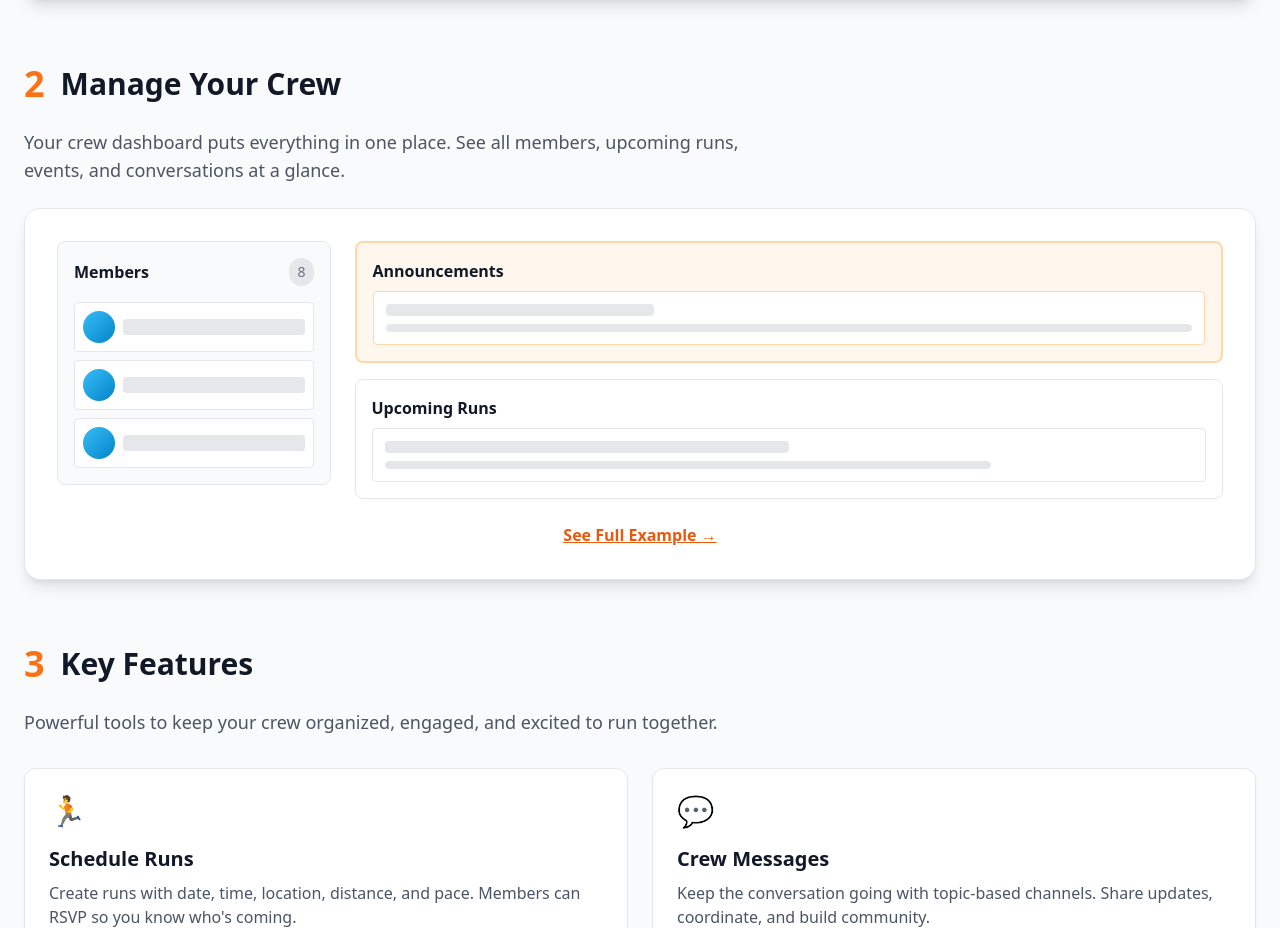
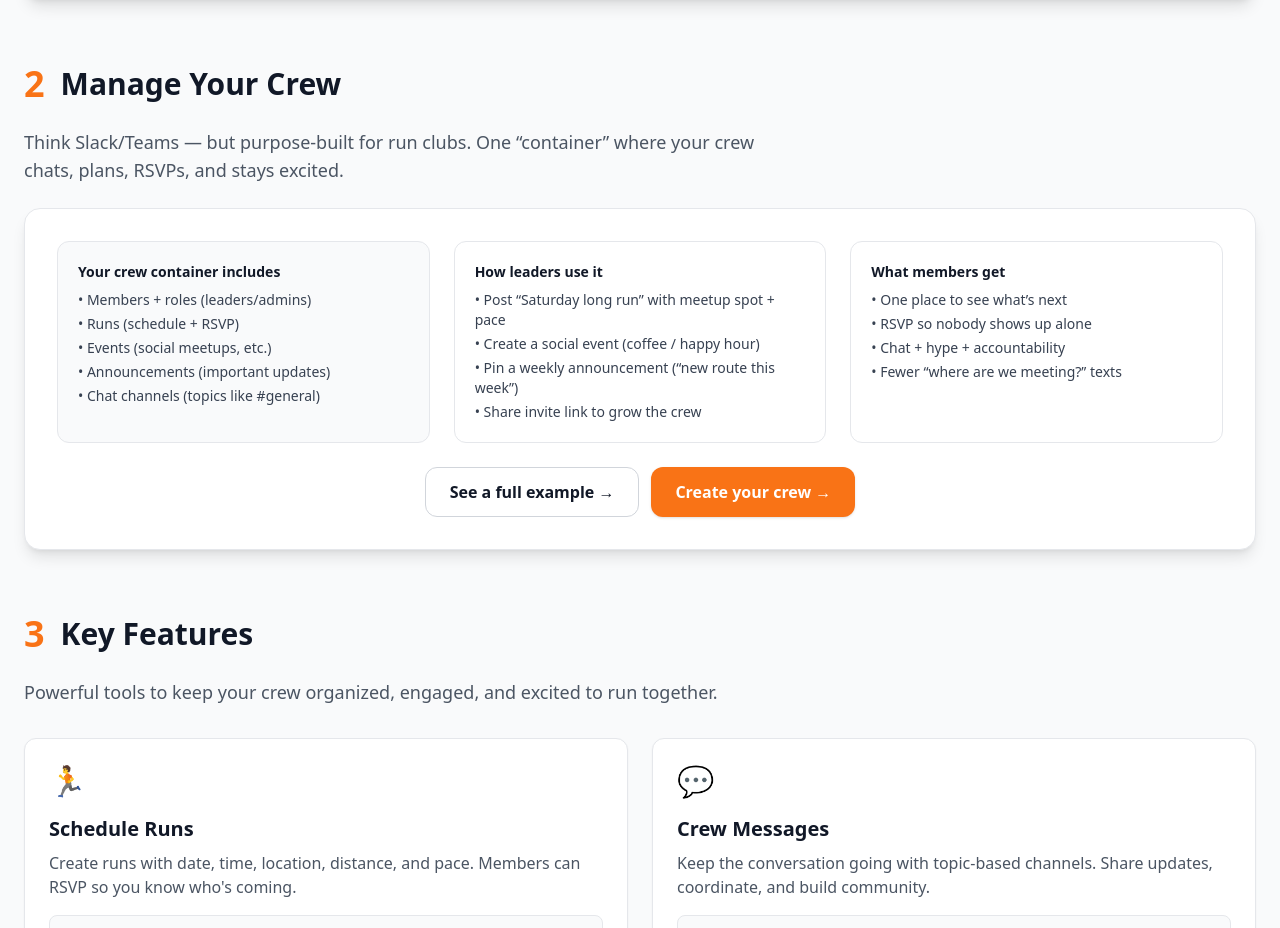
Before and after one commit to GoFast-Athlete-Training/gofastapp-mvp, a Next.js app: page /start-crew in a window 1280 px wide. Shown: the part 1140-2068 px from the top of the page. Built offline with nearby package versions, Linux system fonts and the light colour scheme.

Commit message:
Rewrite Manage Your Crew as Slack/Teams-style capability list

```diff
--- a/app/start-crew/page.tsx
+++ b/app/start-crew/page.tsx
@@ -211,60 +211,57 @@ export default function StartCrewExplainerPage() {
             <h3 className="text-2xl md:text-3xl font-bold text-gray-900">Manage Your Crew</h3>
           </div>
           <p className="text-lg text-gray-600 mb-6 max-w-3xl">
-            Your crew dashboard puts everything in one place. See all members, upcoming runs, events, and conversations at a glance.
+            Think Slack/Teams — but purpose-built for run clubs. One “container” where your crew chats, plans, RSVPs, and stays excited.
           </p>
 
-          {/* Interface Preview */}
+          {/* Capabilities Sell */}
           <div className="bg-white rounded-2xl shadow-lg border border-gray-200 p-6 md:p-8">
-            <div className="grid grid-cols-1 lg:grid-cols-12 gap-6">
-              {/* Members Sidebar Preview */}
-              <div className="lg:col-span-3">
-                <div className="bg-gray-50 rounded-lg border border-gray-200 p-4">
-                  <div className="flex items-center justify-between mb-4">
-                    <h4 className="font-semibold text-gray-900">Members</h4>
-                    <span className="text-sm text-gray-500 bg-gray-200 px-2 py-1 rounded-full">8</span>
-                  </div>
-                  <div className="space-y-2">
-                    {[1, 2, 3].map((i) => (
-                      <div key={i} className="flex items-center gap-2 p-2 bg-white rounded border border-gray-200">
-                        <div className="w-8 h-8 rounded-full bg-gradient-to-br from-sky-400 to-sky-600"></div>
-                        <div className="flex-1 h-4 bg-gray-200 rounded"></div>
-                      </div>
-                    ))}
-                  </div>
-                </div>
+            <div className="grid grid-cols-1 lg:grid-cols-3 gap-6">
+              <div className="rounded-xl border border-gray-200 bg-gray-50 p-5">
+                <p className="text-sm font-semibold text-gray-900 mb-2">Your crew container includes</p>
+                <ul className="text-sm text-gray-700 space-y-1">
+                  <li>• Members + roles (leaders/admins)</li>
+                  <li>• Runs (schedule + RSVP)</li>
+                  <li>• Events (social meetups, etc.)</li>
+                  <li>• Announcements (important updates)</li>
+                  <li>• Chat channels (topics like #general)</li>
+                </ul>
               </div>
 
-              {/* Main Content Preview */}
-              <div className="lg:col-span-9 space-y-4">
-                <div className="bg-orange-50 rounded-lg border-2 border-orange-200 p-4">
-                  <h4 className="font-semibold text-gray-900 mb-2">Announcements</h4>
-                  <div className="space-y-2">
-                    <div className="bg-white rounded p-3 border border-orange-200">
-                      <div className="h-3 bg-gray-200 rounded w-1/3 mb-2"></div>
-                      <div className="h-2 bg-gray-200 rounded w-full"></div>
-                    </div>
-                  </div>
-                </div>
-                <div className="bg-white rounded-lg border border-gray-200 p-4">
-                  <h4 className="font-semibold text-gray-900 mb-2">Upcoming Runs</h4>
-                  <div className="space-y-2">
-                    <div className="border border-gray-200 rounded p-3">
-                      <div className="h-3 bg-gray-200 rounded w-1/2 mb-2"></div>
-                      <div className="h-2 bg-gray-200 rounded w-3/4"></div>
-                    </div>
-                  </div>
-                </div>
+              <div className="rounded-xl border border-gray-200 p-5">
+                <p className="text-sm font-semibold text-gray-900 mb-2">How leaders use it</p>
+                <ul className="text-sm text-gray-700 space-y-1">
+                  <li>• Post “Saturday long run” with meetup spot + pace</li>
+                  <li>• Create a social event (coffee / happy hour)</li>
+                  <li>• Pin a weekly announcement (“new route this week”)</li>
+                  <li>• Share invite link to grow the crew</li>
+                </ul>
+              </div>
+
+              <div className="rounded-xl border border-gray-200 p-5">
+                <p className="text-sm font-semibold text-gray-900 mb-2">What members get</p>
+                <ul className="text-sm text-gray-700 space-y-1">
+                  <li>• One place to see what’s next</li>
+                  <li>• RSVP so nobody shows up alone</li>
+                  <li>• Chat + hype + accountability</li>
+                  <li>• Fewer “where are we meeting?” texts</li>
+                </ul>
               </div>
             </div>
 
-            <div className="mt-6 text-center">
+            <div className="mt-6 flex flex-col sm:flex-row gap-3 justify-center">
               <button
                 onClick={() => setShowFullExample(!showFullExample)}
-                className="text-orange-600 hover:text-orange-700 font-semibold underline"
+                className="inline-flex justify-center items-center px-6 py-3 bg-white border border-gray-300 text-gray-900 font-semibold rounded-xl hover:bg-gray-50 transition"
               >
-                {showFullExample ? 'Hide' : 'See'} Full Example →
+                {showFullExample ? 'Hide' : 'See'} a full example →
               </button>
+              <Link
+                href="/runcrew/create"
+                className="inline-flex justify-center items-center px-6 py-3 bg-orange-500 text-white font-semibold rounded-xl shadow hover:bg-orange-600 transition"
+              >
+                Create your crew →
+              </Link>
             </div>
           </div>
         </section>
```
